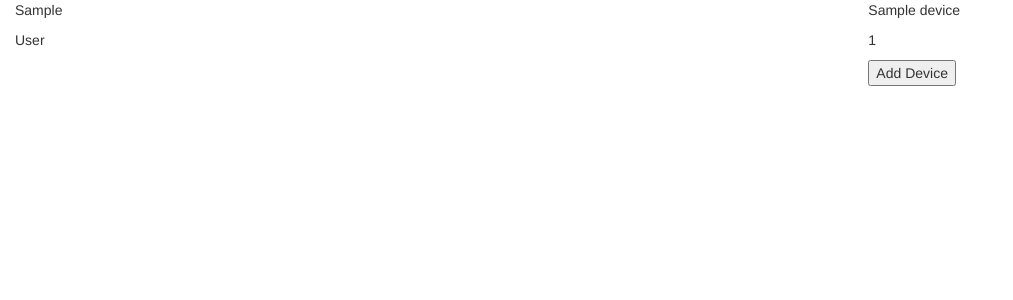
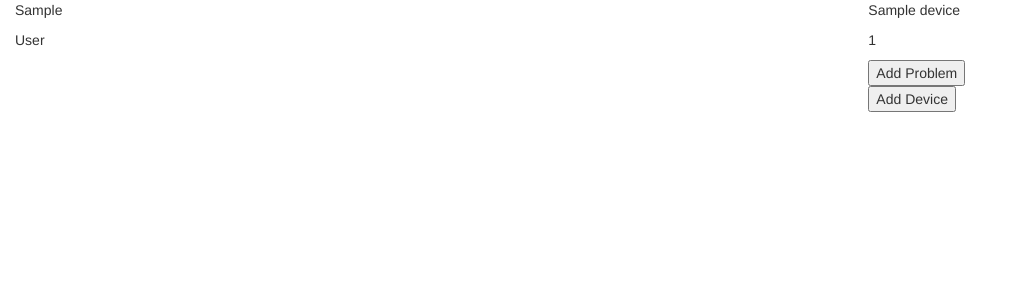
Before and after one commit to mohamed-abdelsattar92/gp, a Django app: template customerservice/templates/customerservice/customerservice_customers.html in a window 1280 px wide. Shown: the top 300 px of the page, without its empty margins (0-1013 px from the left). Run offline with Django 3.2, Linux system fonts and the light colour scheme; the template is opened without the code that fills it: most values are stand-ins (such as "Sample title", 1, 10 or a date in 2020); some libraries are stand-ins or nearby versions.

```diff
--- a/customerservice/templates/customerservice/customerservice_customers.html
+++ b/customerservice/templates/customerservice/customerservice_customers.html
@@ -18,6 +18,12 @@
         {% for device in cust_devs.1 %}
           <p> {{ device.model_name }} </p>
           <p> {{ device.serial_number }} </p>
+          <!-- the whole purpose of this form is to pass the device_id to the view to handel adding tickets to that device -->
+          <form action="{% url 'customer_service_to_add_ticket' %}" method="post">
+            <input type="number", hidden="true" value= {{ device.pk }} name="device_id">
+            <button type="submit">Add Problem </button>
+            {% csrf_token %}
+          </form>
         {% endfor %}
         <!-- the whole purpose of this form to pass the customer_id to the view to handle adding the device to that specific customer -->
         <form action="{% url 'customer_service_to_add_device' %}" method="post">
```
